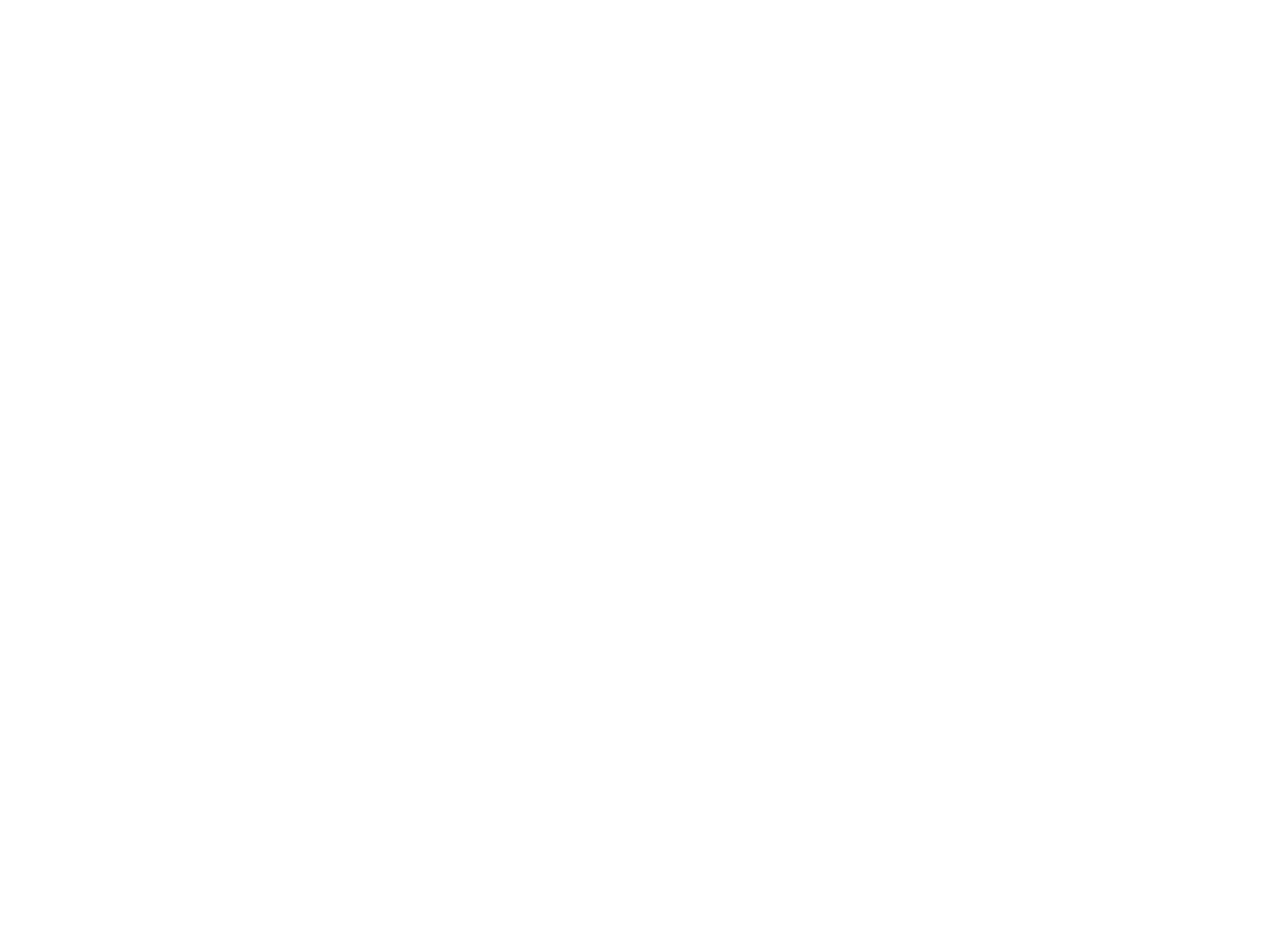
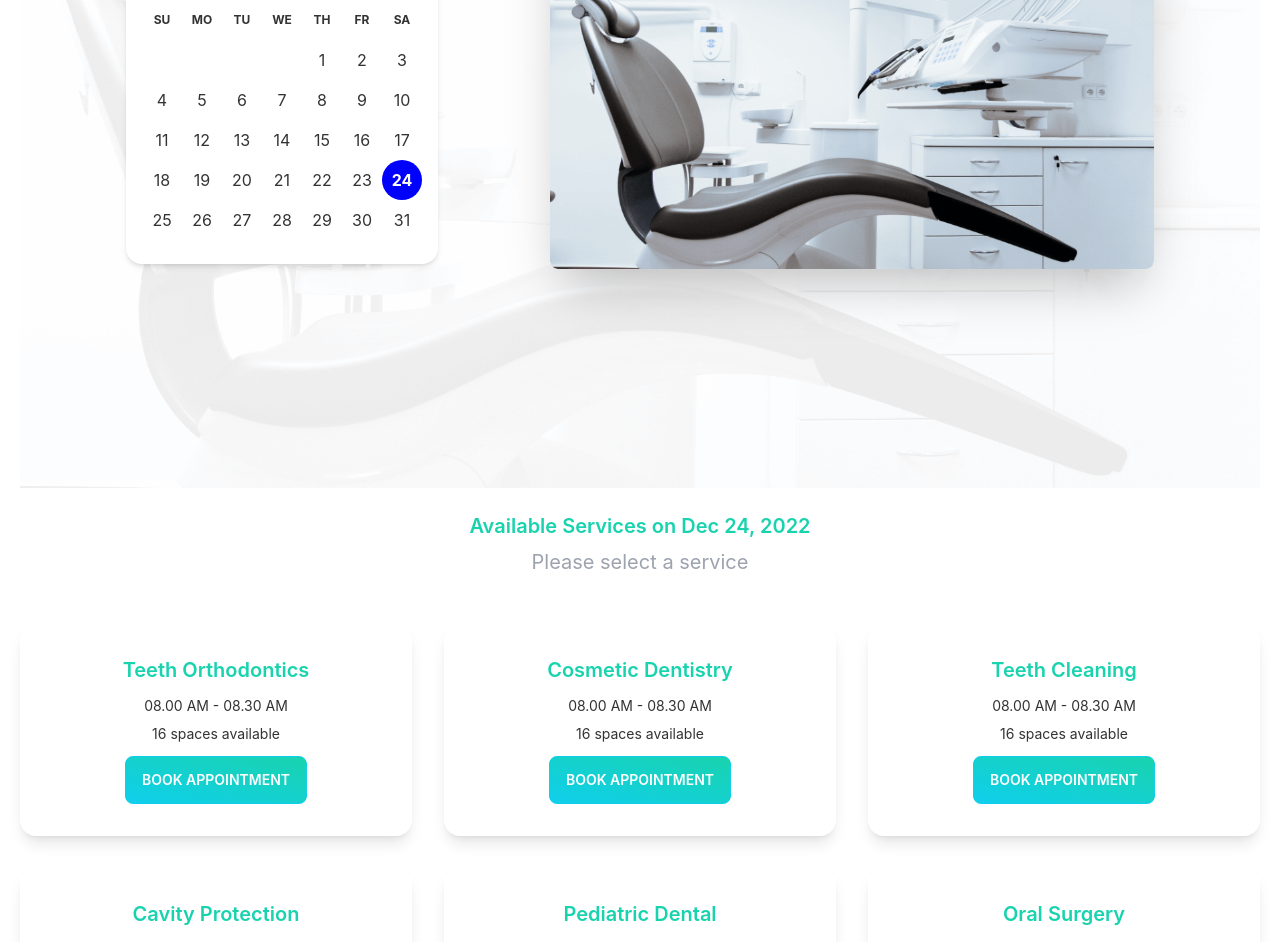
Before and after one commit to rakib099/doctors-portal-client, a React (Create React App) app: page /appointment in a window 1280 px wide. Before the commit this address had no page. Shown: the part 400-1342 px from the top of the page. Before the commit the page ends 800 px from the top, so only its background shows below. Built offline with nearby package versions, Linux system fonts and the light colour scheme.

Commit message:
Appointment: Top banner and available options added

```diff
--- a/package.json
+++ b/package.json
@@ -7,7 +7,9 @@
     "@testing-library/react": "^13.4.0",
     "@testing-library/user-event": "^13.5.0",
     "daisyui": "^2.46.0",
+    "date-fns": "^2.29.3",
     "react": "^18.2.0",
+    "react-day-picker": "^8.4.1",
     "react-dom": "^18.2.0",
     "react-router-dom": "^6.6.0",
     "react-scripts": "5.0.1",
--- /dev/null
+++ b/public/appointmentOptions.json
@@ -0,0 +1,118 @@
+[
+    {
+      "_id": 1,
+      "name": "Teeth Orthodontics",
+      "slots": [
+        "08.00 AM - 08.30 AM",
+        "08.30 AM - 09.00 AM",
+        "09.00 AM - 9.30 AM",
+        "09.30 AM - 10.00 AM",
+        "10.00 AM - 10.30 AM",
+        "10.30 AM - 11.00 AM",
+        "11.00 AM - 11.30 AM",
+        "11.30 AM - 12.00 AM",
+        "1.00 PM - 1.30 PM",
+        "1.30 PM - 2.00 PM",
+        "2.00 PM - 2.30 PM",
+        "2.30 PM - 3.00 PM",
+        "3.00 PM - 3.30 PM",
+        "3.30 PM - 4.00 PM",
+        "4.00 PM - 4.30 PM",
+        "4.30 PM - 5.00 PM"
+      ]
+    },
+    {
+      "_id": 2,
+      "name": "Cosmetic Dentistry",
+      "slots": [
+        "08.00 AM - 08.30 AM",
+        "08.30 AM - 09.00 AM",
+        "09.00 AM - 9.30 AM",
+        "09.30 AM - 10.00 AM",
+        "10.00 AM - 10.30 AM",
+        "10.30 AM - 11.00 AM",
+        "11.00 AM - 11.30 AM",
+        "11.30 AM - 12.00 AM",
+        "1.00 PM - 1.30 PM",
+        "1.30 PM - 2.00 PM",
+        "2.00 PM - 2.30 PM",
+        "2.30 PM - 3.00 PM",
+        "3.00 PM - 3.30 PM",
+        "3.30 PM - 4.00 PM",
+        "4.00 PM - 4.30 PM",
+        "4.30 PM - 5.00 PM"
+      ]
+    },
+    {
+      "_id": 3,
+      "name": "Teeth Cleaning",
+      "slots": [
+        "08.00 AM - 08.30 AM",
+        "08.30 AM - 09.00 AM",
+        "09.00 AM - 9.30 AM",
+        "09.30 AM - 10.00 AM",
+        "10.00 AM - 10.30 AM",
+        "10.30 AM - 11.00 AM",
+        "11.00 AM - 11.30 AM",
+        "11.30 AM - 12.00 AM",
+        "1.00 PM - 1.30 PM",
+        "1.30 PM - 2.00 PM",
+        "2.00 PM - 2.30 PM",
+        "2.30 PM - 3.00 PM",
+        "3.00 PM - 3.30 PM",
+        "3.30 PM - 4.00 PM",
+        "4.00 PM - 4.30 PM",
+        "4.30 PM - 5.00 PM"
+      ]
+    },
+    {
+      "_id": 4,
+      "name": "Cavity Protection",
+      "slots": [
+        "08.00 AM - 08.30 AM",
+        "08.30 AM - 09.00 AM",
+        "09.00 AM - 9.30 AM",
+        "09.30 AM - 10.00 AM",
+        "10.00 AM - 10.30 AM",
+        "10.30 AM - 11.00 AM",
+        "11.00 AM - 11.30 AM",
+        "11.30 AM - 12.00 AM",
+        "1.00 PM - 1.30 PM",
+        "1.30 PM - 2.00 PM",
+        "2.00 PM - 2.30 PM",
+        "2.30 PM - 3.00 PM",
+        "3.00 PM - 3.30 PM",
+        "3.30 PM - 4.00 PM",
+        "4.00 PM - 4.30 PM",
+        "4.30 PM - 5.00 PM"
+      ]
+    },
+    {
+      "_id": 5,
+      "name": "Pediatric Dental",
+      "slots": [
+      ]
+    },
+    {
+      "_id": 6,
+      "name": "Oral Surgery",
+      "slots": [
+        "08.00 AM - 08.30 AM",
+        "08.30 AM - 09.00 AM",
+        "09.00 AM - 9.30 AM",
+        "09.30 AM - 10.00 AM",
+        "10.00 AM - 10.30 AM",
+        "10.30 AM - 11.00 AM",
+        "11.00 AM - 11.30 AM",
+        "11.30 AM - 12.00 AM",
+        "1.00 PM - 1.30 PM",
+        "1.30 PM - 2.00 PM",
+        "2.00 PM - 2.30 PM",
+        "2.30 PM - 3.00 PM",
+        "3.00 PM - 3.30 PM",
+        "3.30 PM - 4.00 PM",
+        "4.00 PM - 4.30 PM",
+        "4.30 PM - 5.00 PM"
+      ]
+    }
+  ]
--- a/src/index.js
+++ b/src/index.js
@@ -3,6 +3,7 @@
 import './index.css';
 import App from './App';
 import reportWebVitals from './reportWebVitals';
+import 'react-day-picker/dist/style.css';
 
 const root = ReactDOM.createRoot(document.getElementById('root'));
 root.render(
--- /dev/null
+++ b/src/pages/Appointment/Appointment/Appointment.js
@@ -0,0 +1,20 @@
+import React, { useState } from 'react';
+import AppointmentBanner from '../AppointmentBanner/AppointmentBanner';
+import AvailableAppointments from '../AvailableAppointments/AvailableAppointments';
+
+const Appointment = () => {
+    const [selectedDate, setSelectedDate] = useState(new Date());
+    //default: new date() : show date according to one's current date
+
+    return (
+        <div className='mx-5'>
+            <AppointmentBanner
+                selectedDate={selectedDate}
+                setSelectedDate={setSelectedDate}
+            />
+            <AvailableAppointments selectedDate={selectedDate} />
+        </div>
+    );
+};
+
+export default Appointment;
--- /dev/null
+++ b/src/pages/Appointment/AppointmentBanner/AppointmentBanner.js
@@ -0,0 +1,31 @@
+import React, { useState } from 'react';
+import chair from '../../../assets/images/chair.png';
+import { format } from 'date-fns';
+import { DayPicker } from 'react-day-picker';
+
+const AppointmentBanner = ({selectedDate, setSelectedDate}) => {
+
+
+    return (
+        <header className='my-6'>
+            <div className="hero lg:h-[50rem] lg:bg-[url('/src/assets/images/bg.png')]">
+            <h4 className="text-3xl lg:hidden">Pick a date for appointment</h4>
+                <div className="hero-content flex-col lg:flex-row-reverse gap-28">
+                    <img src={chair} className="rounded-lg lg:w-1/2 shadow-2xl" alt='dentist-chair' />
+                    <div>
+                        <div className='bg-white shadow-md rounded-2xl border-t py-2'>
+                            <p className='text-center'>Please pick a date</p>
+                            <DayPicker
+                                mode='single'
+                                selected={selectedDate}
+                                onSelect={setSelectedDate}
+                            />
+                        </div>
+                    </div>
+                </div>
+            </div>
+        </header>
+    );
+};
+
+export default AppointmentBanner;
--- /dev/null
+++ b/src/pages/Appointment/AvailableAppointments/AppointmentOption.js
@@ -0,0 +1,26 @@
+import React from 'react';
+import PrimaryButton from '../../../components/PrimaryButton/PrimaryButton';
+
+const AppointmentOption = ({ option }) => {
+    const { name, slots, } = option
+
+    return (
+        // <div className='py-10 px-28 shadow-lg rounded-lg'>
+        //     <h3 className="text-xl text-secondary text-bold  text-center">{option.name}</h3>
+        // </div>
+        <div className="card shadow-lg border-t-slate-400">
+            <div className="card-body text-center">
+                <h3 className="text-xl font-semibold text-secondary">{name}</h3>
+                <div className="slot-texts my-1">
+                    <p className=' text-sm mb-2'>{slots.length > 0 ? slots[0] : "Try another day"}</p>
+                    <p className=' text-sm'>{slots.length} {slots.length > 1 ? "spaces" : "space"} available</p>
+                </div>
+                <div className="card-actions justify-center">
+                    <PrimaryButton>Book Appointment</PrimaryButton>
+                </div>
+            </div>
+        </div>
+    );
+};
+
+export default AppointmentOption;
--- /dev/null
+++ b/src/pages/Appointment/AvailableAppointments/AvailableAppointments.js
@@ -0,0 +1,38 @@
+import React, { useEffect, useState } from 'react';
+import SectionTitle from '../../../components/SectionTitle/SectionTitle';
+import { format } from 'date-fns';
+import AppointmentOption from './AppointmentOption';
+
+const AvailableAppointments = ({ selectedDate }) => {
+    const [appointmentOptions, setAppointmentOptions] = useState([]);
+
+    useEffect(() => {
+        fetch('appointmentOptions.json')
+            .then(res => res.json())
+            .then(data => {
+                setAppointmentOptions(data);
+            })
+            .catch(err => console.error(err));
+    }, []);
+
+    return (
+        <section className=''>
+            <div className="text-center mb-12">
+                <SectionTitle className="font-semibold">Available Services on {format(selectedDate, 'PP')}</SectionTitle>
+                <h3 className="text-xl text-gray-400 mt-2">Please select a service</h3>
+            </div>
+            <div className='grid grid-cols-1 md:grid-cols-2 lg:grid-cols-3 gap-8'>
+                {
+                    appointmentOptions.map(option => <AppointmentOption
+                        key={option._id}
+                        option={option}
+                    >
+
+                    </AppointmentOption>)
+                }
+            </div>
+        </section>
+    );
+};
+
+export default AvailableAppointments;
--- a/src/pages/Home/Contact/Contact.js
+++ b/src/pages/Home/Contact/Contact.js
@@ -10,7 +10,7 @@
 
     return (
         <section style={style} className="mt-32 lg:mt-36 py-16 rounded-lg">
-            <div className='mb-4 lg:mb-10 text-center'>
+            <div className='mb-4 lg:mb-10 text-center px-6'>
                 <SectionTitle className="font-bold mb-2">Contact Us</SectionTitle>
                 <h3 className="text-4xl text-white font-normal">Stay connected with us</h3>
             </div>
--- a/src/pages/Home/DentalCare/DentalCare.js
+++ b/src/pages/Home/DentalCare/DentalCare.js
@@ -6,7 +6,7 @@
     return (
         <div className="hero mt-14 lg:mt-36">
             <div className="hero-content flex-col lg:flex-row gap-9 lg:gap-20">
-                <img src={treatment} className="max-w-sm rounded-lg shadow-2xl" alt='treatment-img' />
+                <img src={treatment} className="w-3/4 lg:max-w-sm rounded-lg shadow-2xl" alt='treatment-img' />
                 <div className='lg:w-2/5'>
                     <h1 className="text-5xl font-bold">Exceptional Dental <br /> Care, on Your Terms</h1>
                     <p className="py-6">It is a long established fact that a reader will be distracted by the readable content of a page when looking at its layout. The point of using Lorem Ipsumis that it has a more-or-less normal distribution of letters,as opposed to using 'Content here, content here', making it look like readable English. Many desktop publishing packages and web page</p>
--- a/src/routes/Routes/Routes.js
+++ b/src/routes/Routes/Routes.js
@@ -1,5 +1,6 @@
 import { createBrowserRouter } from "react-router-dom";
 import Main from "../../layout/Main";
+import Appointment from "../../pages/Appointment/Appointment/Appointment";
 import Home from "../../pages/Home/Home/Home";
 import Login from "../../pages/Login/Login";
 
@@ -15,6 +16,10 @@
             {
                 path: '/login',
                 element: <Login />
+            },
+            {
+                path: '/appointment',
+                element: <Appointment />
             }
         ]
     }
```
Also changed, not shown: 1 other file (tests, documents, lock files or other folders).
